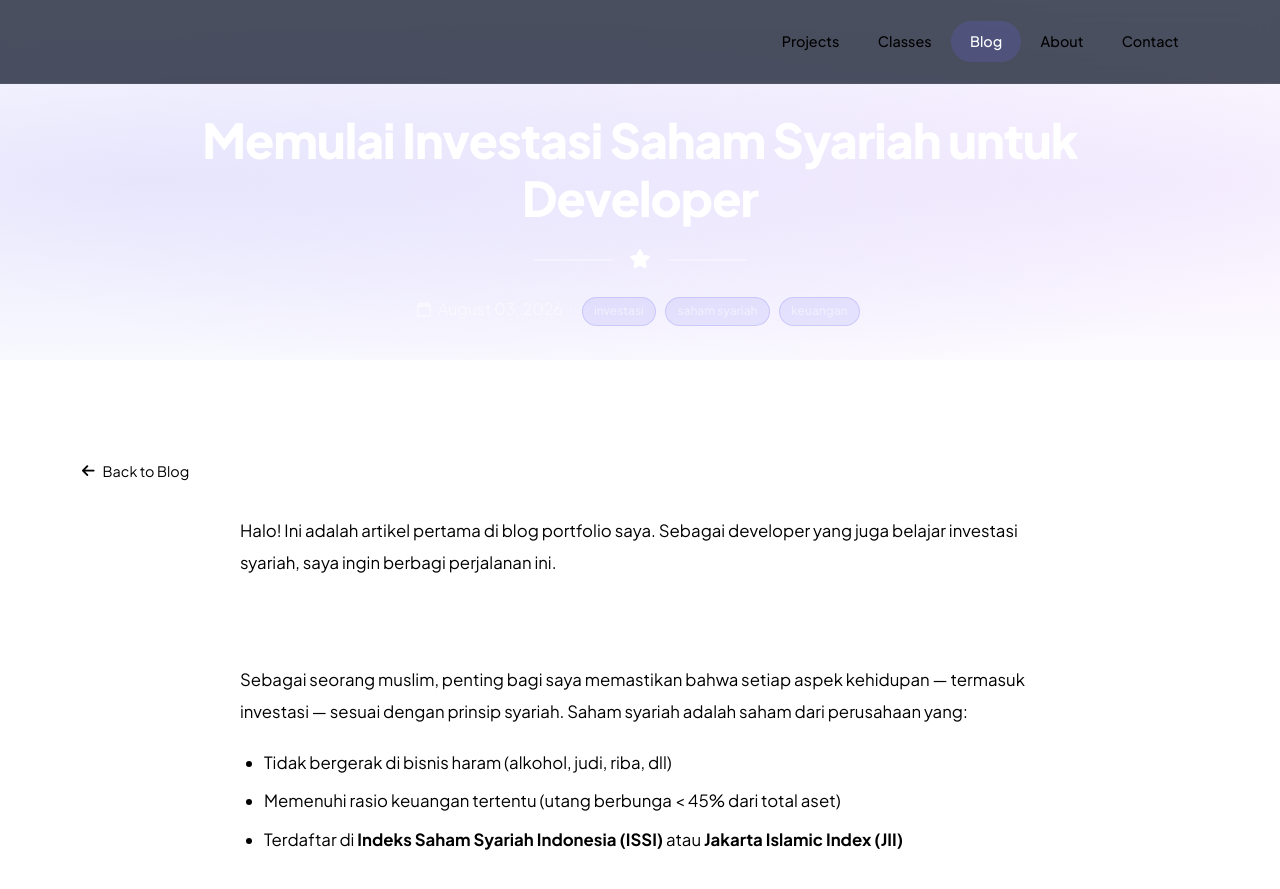
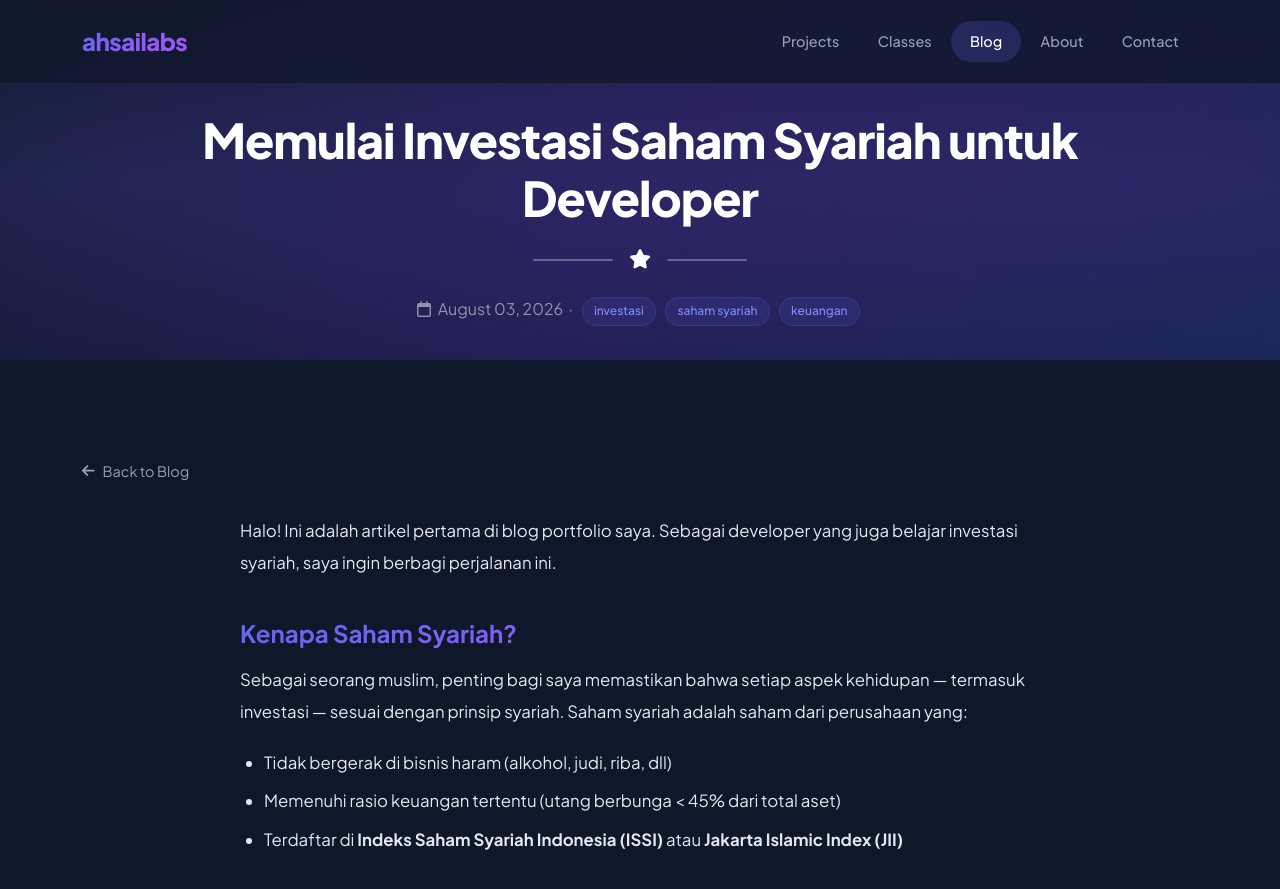
Before and after one commit to ahsai001/ahsai001.github.io, a Jekyll site: the page built from _posts/2026-08-03-saham-syariah-developer.md, in a window 1280 px wide and 900 px high. Shown: the top 889 px of the window. Built offline with Jekyll 4.4.1, drawn with Linux system fonts in a browser that asks for light colours.

Commit message:
fix: remove Jekyll frontmatter from CSS file that broke styling

```diff
--- a/css/style.css
+++ b/css/style.css
@@ -1,6 +1,3 @@
----
-layout: default
----
 :root {
   --gradient-primary: linear-gradient(135deg, #6366f1 0%, #8b5cf6 50%, #a855f7 100%);
   --gradient-hero: linear-gradient(135deg, #0f172a 0%, #1e1b4b 50%, #172554 100%);
```
